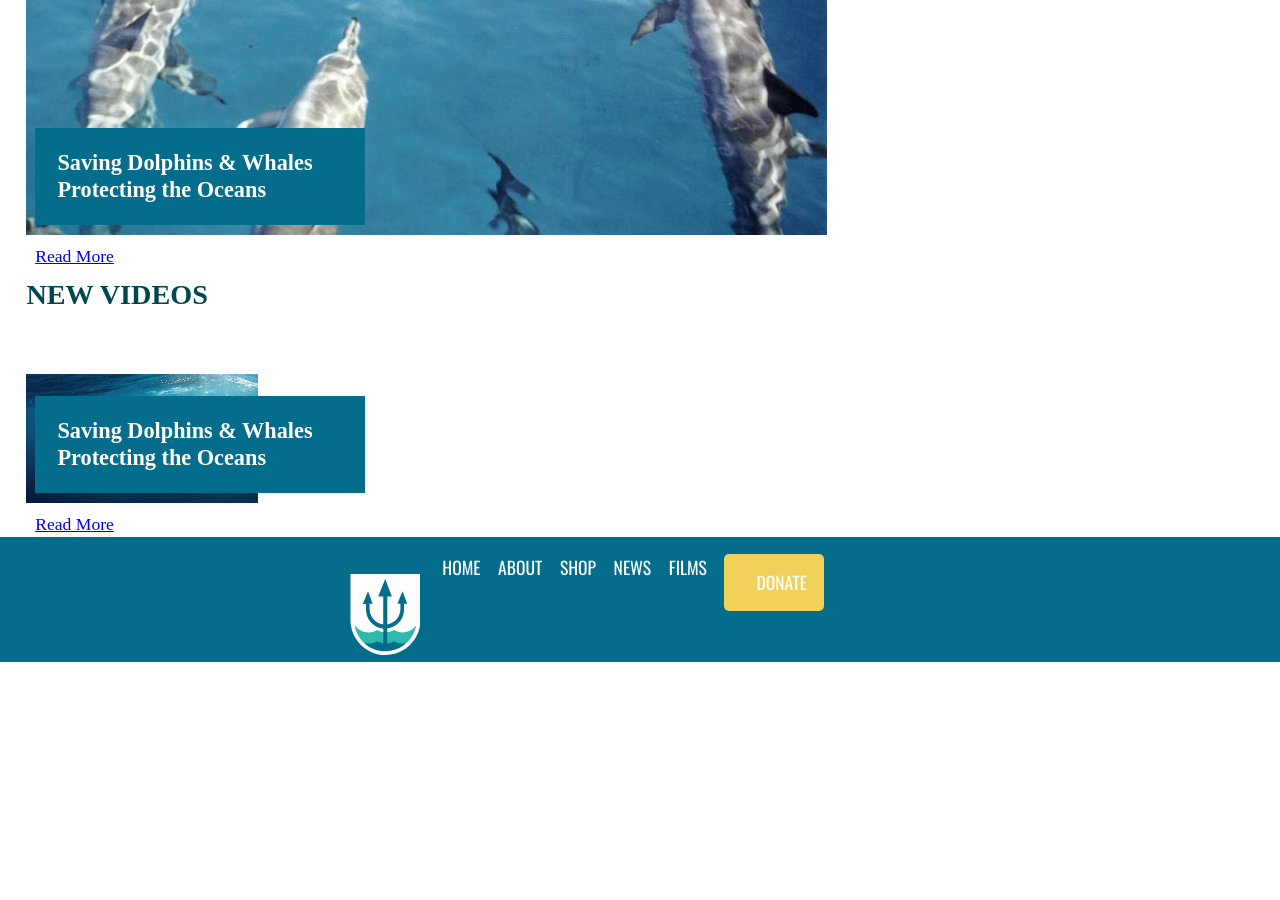
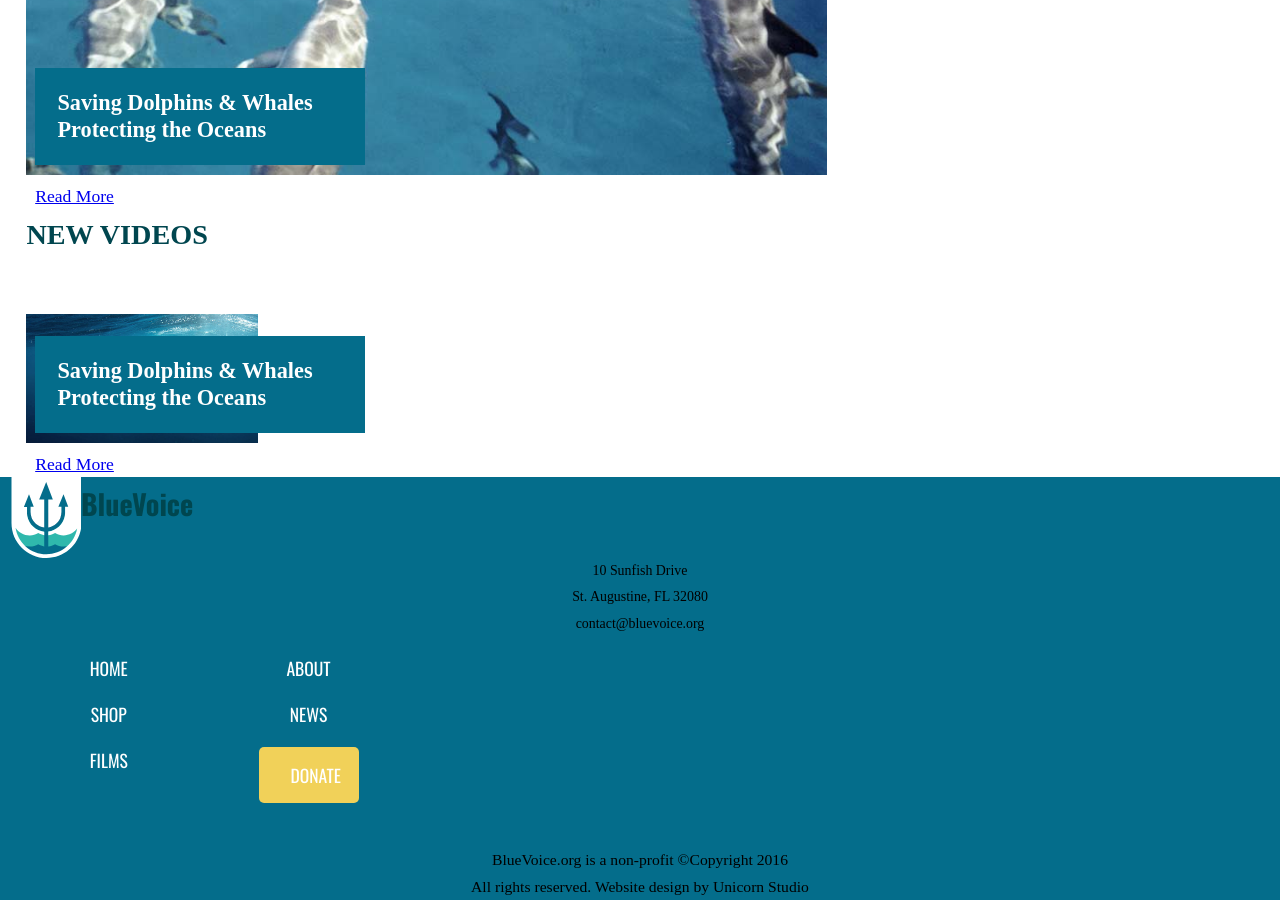
Before and after one commit to gumbey/blue-voice, a Jekyll site: the page built from index.html, in a window 1280 px wide and 900 px high, scrolled down 2024 px. Built offline with Jekyll 4.4.1, drawn with Linux system fonts in a browser that asks for light colours; nearby versions of some CDN libraries; some web fonts are replaced; a style sheet for code colours, icons or effects is not loaded; before the commit the page ends 2686 px from its top, so only the background shows below that.

Commit message:
feat(html): implement grid system in header & footer
implement grid system in header & footer

```diff
--- a/_layouts/default.html
+++ b/_layouts/default.html
@@ -3,11 +3,13 @@
   <head>
     <meta charset="utf-8">
     <title>BlueVoice{% if page.titleAfter %} · {{page.titleAfter}}{% endif %}</title>
+  <!-- ----- LINKS ----- -->
     <link href="{{site.baseurl}}/css/style.css" rel="stylesheet">
     <link href="https://file.myfontastic.com/QGxgiFpq4RvHbdEHEnqzi5/icons.css" rel="stylesheet">
     <link rel="author" href="humans.txt">
     <link href='https://fonts.googleapis.com/css?family=Oswald:700,400,300' rel='stylesheet' type='text/css'>
     <link href='https://fonts.googleapis.com/css?family=Droid+Serif:400,700,400italic' rel='stylesheet' type='text/css'>
+  <!-- ----- META ----- -->
     <meta name="description" content="{{page.meta}}">
     <meta name="handheldfriendly" content="true">
     <meta name="mobileoptimized" content="240">
@@ -22,13 +24,13 @@
   <body class="noscript">
     <div class="site-wrapper " data-state="slide-close">
       <div class="sliding-canvas ">
-        <header class="header cf">
-          <a href="{{site.baseurl}}"><img class="logo-header" src="{{site.baseurl}}/images/logo.svg">
-          <h1>BlueVoice</h1></a>
-          <a class="toggle-btn icon-bars" href="#main-menu"><span>Menu</span></a>
-          <nav class="navigation slide-menu">
+        <header class="header cf grid">
+          <a href="{{site.baseurl}}"><img class="logo-header unit unit-xs-1-2 unit-l-1-3" src="{{site.baseurl}}/images/logo.svg">
+          <h1 class="unit unit-xs-1-2 unit-l-1-3">BlueVoice</h1></a>
+          <a class="toggle-btn icon-bars unit unit-xs-1-3" href="#main-menu"><span>Menu</span></a>
+          <nav class="navigation slide-menu unit-l-1-3">
             <a class="close-btn icon-times" href="#main-menu"><span>Close</span></a>
-            <ul>
+            <ul class="unit">
               <li><a href="{{site.baseurl}}/">Home</a></li>
               <li><a href="{{site.baseurl}}/about">About</a></li>
               <li><a href="http://www.cafepress.com/bluevoice">Shop</a></li>
@@ -52,8 +54,8 @@
                 <li><a href="#">Sharks</a></li>
                 <li><a href="#">Whales</a></li>
                 -->
-              <li><a class="donate" href="#">Donate</a></li>
             </ul>
+            <a class="donate unit unit-l-1-3" href="#">Donate</a>
           </nav>
         </header>
 
@@ -61,16 +63,22 @@
           {{content}}
         </main>
 
-        <footer class="">
-          <img class="logo-footer" src="{{site.baseurl}}/images/logo.svg">
-          <ul>
-              <li><a href="{{site.baseurl}}/">Home</a></li>
-              <li><a href="{{site.baseurl}}/about">About</a></li>
-              <li><a href="http://www.cafepress.com/bluevoice">Shop</a></li>
-              <li><a href="{{site.baseurl}}/news">News</a></li>
-              <li><a href="{{site.baseurl}}/film">Films</a></li>
-              <li><a class="donate" href="#">Donate</a></li>
+        <footer class="footer grid">
+          <a href="{{site.baseurl}}"><img class="logo-header unit unit-xs-1-2" src="{{site.baseurl}}/images/logo.svg">
+          <h2 class="unit unit-xs-1-2">BlueVoice</h2></a>
+          <p class="micro push-0 unit unit-s-1">10 Sunfish Drive</p>
+          <p class="micro push-0 unit unit-s-1">St. Augustine, FL 32080</p>
+          <p class="micro push-0 unit unit-s-1">contact@bluevoice.org</p>
+          <ul class="unit">
+              <li class="unit-xs-1 unit-s-1-2"><a href="{{site.baseurl}}/">Home</a></li>
+              <li class="unit-xs-1 unit-s-1-2"><a href="{{site.baseurl}}/about">About</a></li>
+              <li class="unit-xs-1 unit-s-1-2"><a href="http://www.cafepress.com/bluevoice">Shop</a></li>
+              <li class="unit-xs-1 unit-s-1-2"><a href="{{site.baseurl}}/news">News</a></li>
+              <li class="unit-xs-1 unit-s-1-2"><a href="{{site.baseurl}}/film">Films</a></li>
+              <li class="unit-xs-1 unit-s-1-2"><a class="donate" href="#">Donate</a></li>
           </ul>
+          <p class="milli push-0 unit unit-s-1">BlueVoice.org is a non-profit ©Copyright 2016</p>
+          <p class="milli push-0 unit unit-s-1">All rights reserved. Website design by Unicorn Studio</p>
         </footer>
       </div> <!-- /sliding-canvas -->
     </div> <!-- /site-wrapper -->
```
